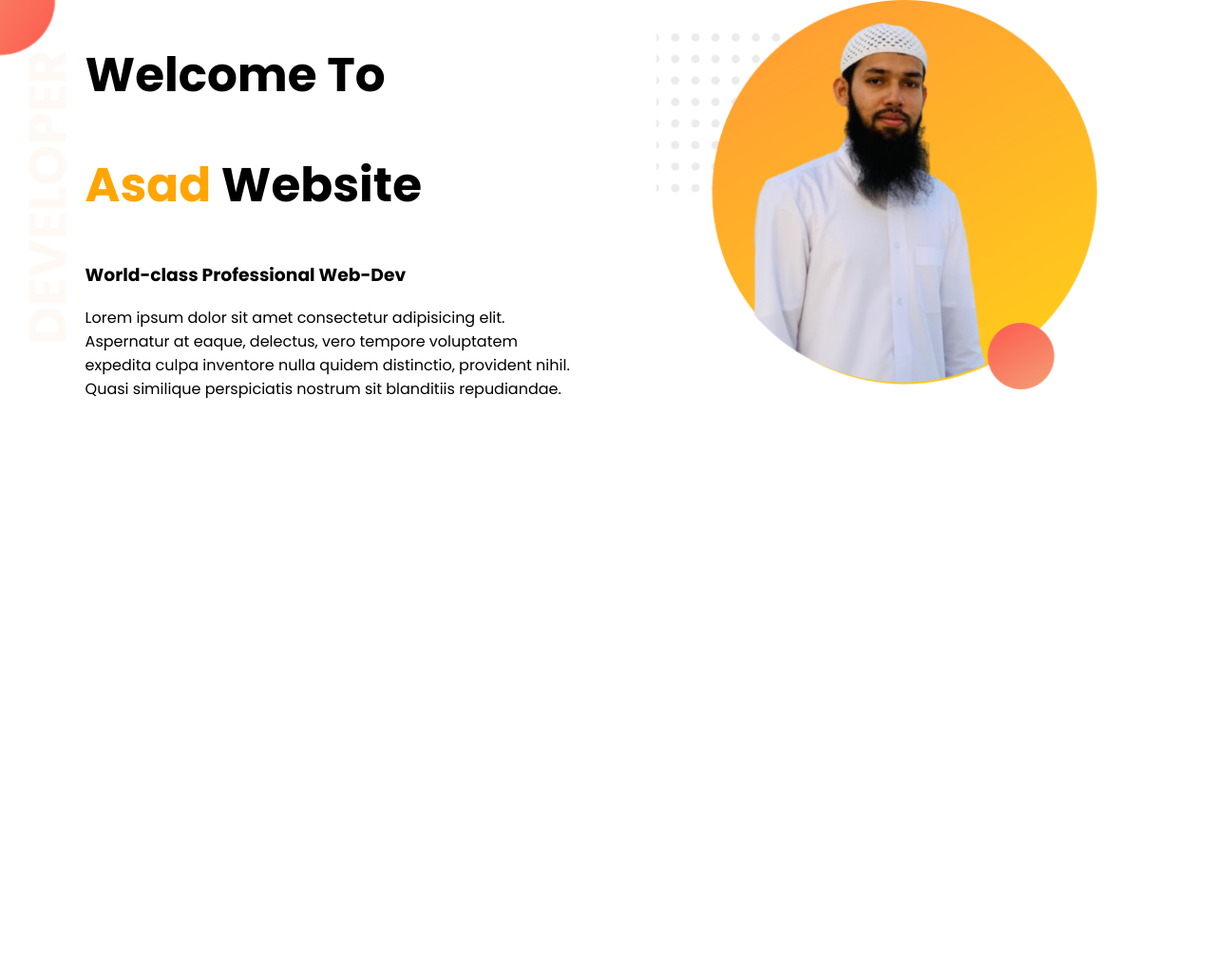
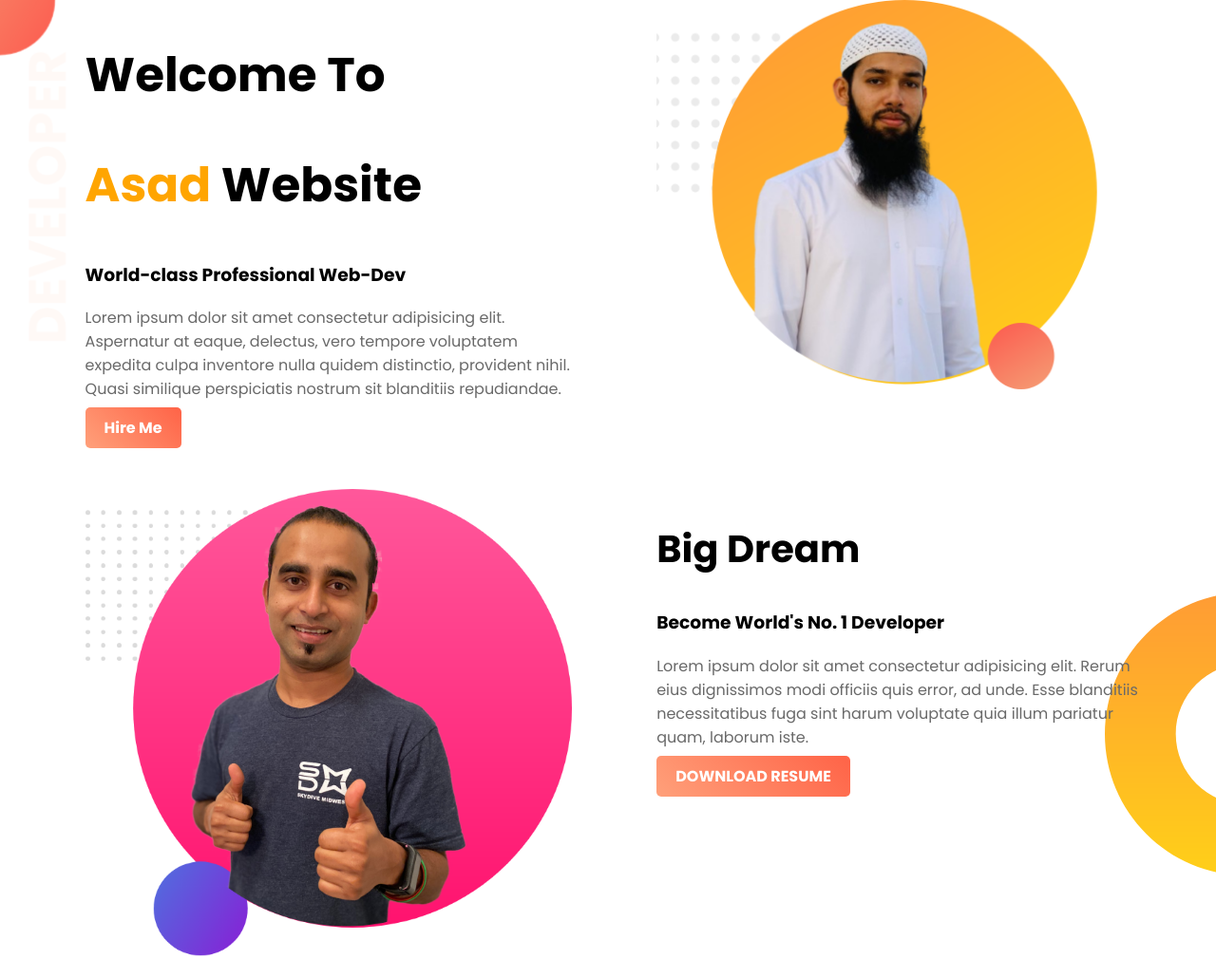
Before and after one commit to asadullahbd/web-portfolio, a plain HTML site: page index.html in a window 1280 px wide. Shown: the whole page at 95% size. Before the commit the page ends 800 px from the top, so only its background shows below. Drawn offline with Linux system fonts and the light colour scheme.

Commit message:
added dream section

```diff
--- a/index.html
+++ b/index.html
@@ -27,10 +27,23 @@
                     nihil. Quasi similique perspiciatis nostrum sit blanditiis
                     repudiandae.
                 </p>
+                <a class="link-button" target="_blank" href="http://www.google.com">Hire Me</a>
             </div>
             <div class="half-width">
                 <img src="./images/profile1.png" alt="" />
             </div>
         </section>
+
+        <section class="dream-area">
+            <div class="half-width">
+                <img src="./images/jhankar2.png" alt="">
+            </div>
+            <div class="half-width">
+                <h2>Big Dream</h2>
+                <h3>Become World's No. 1 Developer</h3>
+                <p>Lorem ipsum dolor sit amet consectetur adipisicing elit. Rerum eius dignissimos modi officiis quis error, ad unde. Esse blanditiis necessitatibus fuga sint harum voluptate quia illum pariatur quam, laborum iste.</p>
+                <a target="_blank" class="link-button" href="#">DOWNLOAD RESUME</a>
+            </div>
+        </section>
     </body>
 </html>
--- a/style.css
+++ b/style.css
@@ -5,6 +5,14 @@ body{
 
 h1{
     font-size: 50px;
+}
+
+h2{
+    font-size: 40px;
+}
+
+p{
+    color: dimgray;
 }
 
 .name-highlight{
@@ -29,4 +37,20 @@ h1{
 
 section{
     height: 500px;
+    padding-bottom: 15px;
 }
+
+.link-button{
+    text-decoration: none;
+    background-image: linear-gradient(45deg, lightSalmon,tomato);
+    padding: 10px 20px;
+    border-radius: 5px;
+    color: white;
+    font-weight: 700;
+}
+
+.dream-area{
+    background-image: url("./images/dream-bg.png");
+    background-repeat: no-repeat;
+    background-position: right;
+}
```
